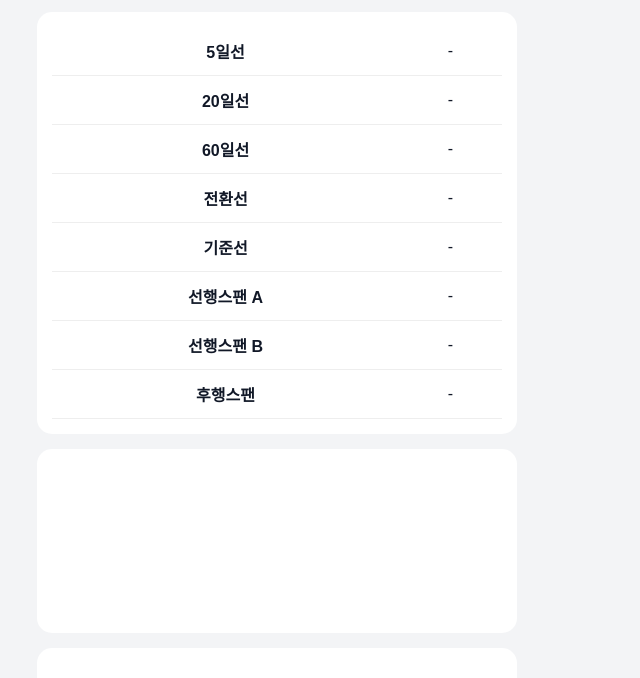
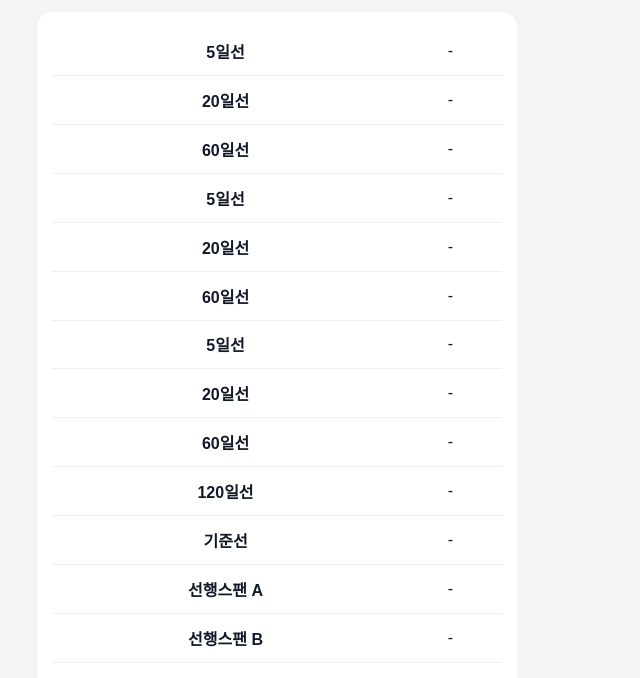
Before and after one commit to ASAN-INJU/first, a website: page index.html in a window 1280 px wide. Shown: the part 691-1369 px from the top of the page, without its empty margins (363-1003 px from the left). Drawn offline with nearby package versions, Linux system fonts and the light colour scheme.

Commit message:
Add moving average headers and table cells

```diff
--- a/index.html
+++ b/index.html
@@ -120,12 +120,63 @@
             </tr>
 <tr>
 
-    <th>전환선</th>
+    <th>5일선</th>
 
-    <td id="conversion">-</td>
+    <td id="ma5">-</td>
 
 </tr>
 
+<tr>
+
+    <th>20일선</th>
+
+    <td id="ma20">-</td>
+
+</tr>
+
+<tr>
+
+    <th>60일선</th>
+
+    <td id="ma60">-</td>
+
+</tr>
+
+<tr>
+
+ <tr>
+
+    <th>5일선</th>
+
+    <td id="ma5">-</td>
+
+</tr>
+
+<tr>
+
+    <th>20일선</th>
+
+    <td id="ma20">-</td>
+
+</tr>
+
+<tr>
+
+    <th>60일선</th>
+
+    <td id="ma60">-</td>
+
+</tr>
+
+<tr>
+
+    <th>120일선</th>
+
+    <td id="ma120">-</td>
+
+</tr>
+
+<tr>
 <tr>
 
     <th>기준선</th>
```
